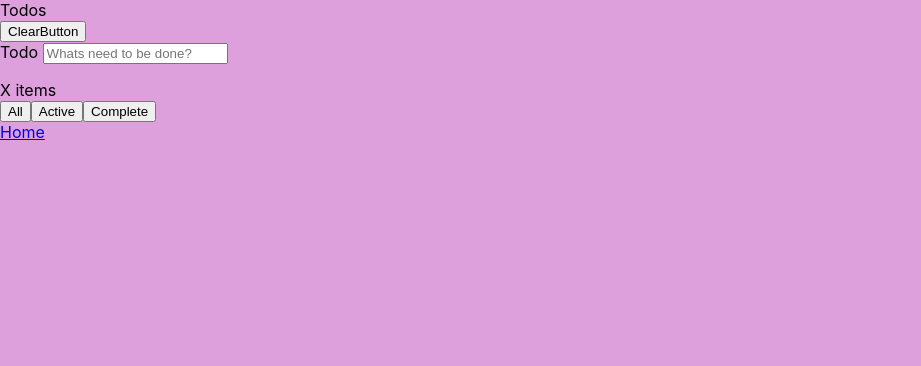
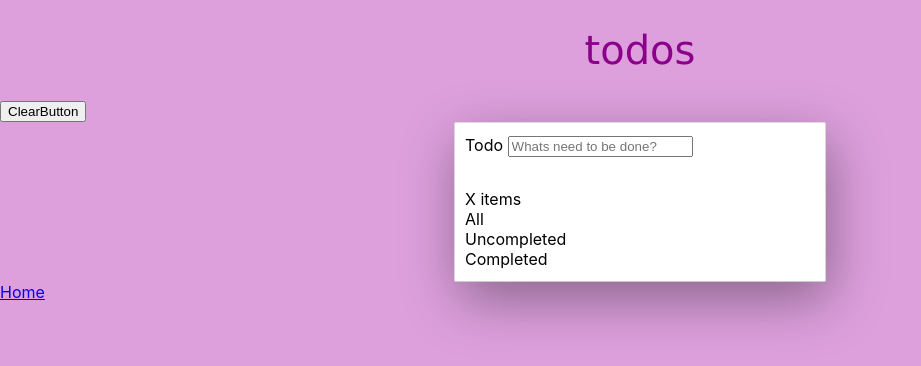
Before and after one commit to lauraVzarco/basics-for-your-day, a React (Create React App) app: page /#/todolist in a window 1280 px wide. Shown: the top 366 px of the page, without its empty margins (0-921 px from the left). Built offline with nearby package versions, Linux system fonts and the light colour scheme.

Commit message:
done task, some css and started filters

```diff
--- a/src/containers/ToDoList/components/TodoFilters/index.jsx
+++ b/src/containers/ToDoList/components/TodoFilters/index.jsx
@@ -4,12 +4,27 @@ import React, { Component, Fragment } from 'react';
 
 class TodoFilters extends Component {
     render() {
+        const {
+            onClick
+        } = this.props
         return (
             <Fragment>
                 <div>X items</div>
-                <button>All</button>
-                <button>Active</button>
-                <button>Complete</button>
+                <div
+                    data-value="all"
+                    onClick={onClick}>
+                    All
+                </div>
+                <div
+                    data-value="uncompleted"
+                    onClick={onClick}>
+                    Uncompleted
+                    </div>
+                <div
+                    data-value="completed"
+                    onClick={onClick}>
+                    Completed
+                </div>
             </Fragment>
         )
     }
--- a/src/containers/ToDoList/components/TodoPanel/index.jsx
+++ b/src/containers/ToDoList/components/TodoPanel/index.jsx
@@ -1,19 +1,21 @@
-import React, { Component, Fragment } from 'react';
+import React, { Component } from 'react';
+import './style.css'
 
 // import PropTypes from 'prop-types';
 
 class TodoPanel extends Component {
+
     render() {
         const {
             previousTasks,
+            handleDone,
         } = this.props
+
         return (
-            <Fragment>
-                <ul>
-                    {previousTasks.map((task) => <li key={task}> {task}
-                    </li>)}
-                </ul>
-            </Fragment>
+            <ul onDoubleClick={handleDone}>
+                {previousTasks.map((task) => <li key={task.description} className={task.isDone ? 'done' : 'notdone'} data-value={task.description}  > {task.description}
+                </li>)}
+            </ul>
         )
     }
 }
--- /dev/null
+++ b/src/containers/ToDoList/components/TodoPanel/style.css
@@ -0,0 +1,9 @@
+.done {
+    text-decoration: line-through;
+    user-select: none;
+}
+
+.notdone{
+    text-decoration: none;
+    user-select: none;
+}
--- a/src/containers/ToDoList/index.jsx
+++ b/src/containers/ToDoList/index.jsx
@@ -4,12 +4,14 @@ import Addtodo from './components/Addtodo';
 import TodoPanel from './components/TodoPanel';
 import TodoFilters from './components/TodoFilters';
 import ClearButton from './components/ClearButton';
+import './style.css'
 // import PropTypes from 'prop-types';
 
 class TodoList extends Component {
     state = {
-        currentTask: '',
+        currentTaskDescription: '',
         previousTasks: [],
+        filtervalue: 'all'
     }
 
     componentDidMount() {
@@ -23,23 +25,49 @@ class TodoList extends Component {
 
     handleTask = (e) => {
         this.setState({
-            currentTask: e.target.value
+            currentTaskDescription: e.target.value
         })
     }
 
     onSubmit = (e) => {
         e.preventDefault()
-        const previousTasks = this.state.previousTasks.concat(this.state.currentTask);
+        const task = {
+            description: this.state.currentTaskDescription,
+            isDone: false,
+        }
+        this.setState(prevState => ({
+            currentTaskDescription: '',
+            previousTasks: prevState.previousTasks.concat(task)
+        }), () => { window.localStorage.setItem('data', JSON.stringify(this.state.previousTasks)) })
+
+    }
+
+    handleDone = (e) => {
+        const clickedTaskDescription = e.target.dataset.value
+        // encontrar el index de la tarea seleccionada
+        const selectedTaskIndex = this.state.previousTasks.findIndex(task => task.description === clickedTaskDescription)
+        // Copiar el array de previous task y el objeto del task seleccionado
+        const newPreviousTasks = [...this.state.previousTasks]
+        const newSelectedTask = { ...this.state.previousTasks[selectedTaskIndex] }
+        //cambiar el objeto, meterlo en el nuevo array
+        newSelectedTask.isDone = !newSelectedTask.isDone
+        newPreviousTasks[selectedTaskIndex] = newSelectedTask
+        //cambiar el estado al array nuevo
         this.setState({
-            currentTask: '',
-            previousTasks
-        }, () => { console.log('submit', this.state.currentTask, this.state.previousTasks) })
-        window.localStorage.setItem('data', JSON.stringify(previousTasks))
+            previousTasks: newPreviousTasks
+        })
+    }
+
+    handleFilter = (e) => {
+        const clickedFilter = e.target.dataset.value
+        this.setState({
+            filtervalue: clickedFilter
+        })
     }
 
     handleClear = () => {
         this.setState({
-            currentTask: '',
+            currentTaskDescription: '',
             previousTasks: []
         })
         localStorage.removeItem('data')
@@ -48,20 +76,24 @@ class TodoList extends Component {
     render() {
         return (
             <Fragment>
-                <div>Todos</div>
-                <div>
-                    <ClearButton handleClear={this.handleClear} />
+                <h1 className="todo_title">todos</h1>
+                <ClearButton handleClear={this.handleClear} />
+                <div className="todo_container">
                     <Addtodo
-                        todo={this.state.currentTask}
+                        todo={this.state.currentTaskDescription}
                         handleTask={this.handleTask}
                         onSubmit={this.onSubmit} />
                     <TodoPanel
-                        todo={this.state.currentTask}
-                        previousTasks={this.state.previousTasks} />
-                    <TodoFilters />
+                        previousTasks={this.state.previousTasks}
+                        handleDone={this.handleDone}
+                    />
+                    <TodoFilters
+                        onClick={(e) => { this.handleFilter(e) }}
+                        previousTasks={this.state.previousTasks}
+                    />
                 </div>
                 <Link to='/'>Home</Link>
-            </Fragment>
+            </Fragment >
         );
     }
 }
--- /dev/null
+++ b/src/containers/ToDoList/style.css
@@ -0,0 +1,22 @@
+.todo_title {
+    color: darkmagenta;
+    font-weight: 100;
+    text-align: center;
+    font-size: 40px;
+    font-family: Verdana, Geneva, Tahoma, sans-serif;
+}
+
+.todo_container{
+    background-color: antiquewhite;
+    margin: auto;
+    display: flex;
+    align-content: center;
+    flex-direction: column;
+    height: auto;
+    width: 350px;
+    padding: 12px 10px;
+    background: white;
+    border: 1px solid;
+    border-color: #dfdcdc #d9d6d6 #ccc;
+    border-radius: 2px;
+    box-shadow: 4px 18px 55px -1px rgba(0,0,0,0.38);}
```
Also changed, not shown: src/containers/ToDoList/components/Addtodo/style.css (added), src/containers/ToDoList/components/ClearButton/style.css (added), src/containers/ToDoList/components/TodoFilters/style.css (added), 2 other files (tests, documents, lock files or other folders).
